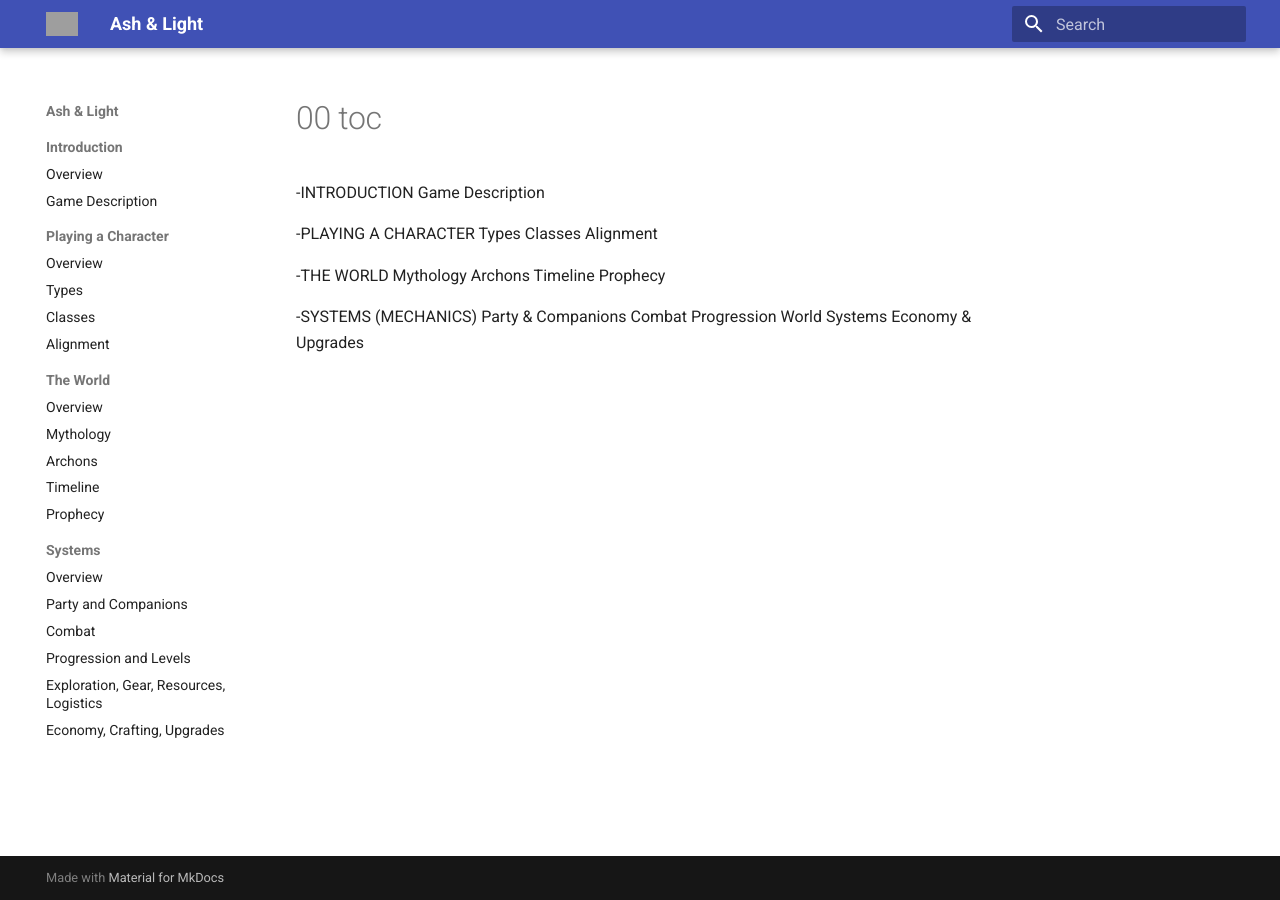
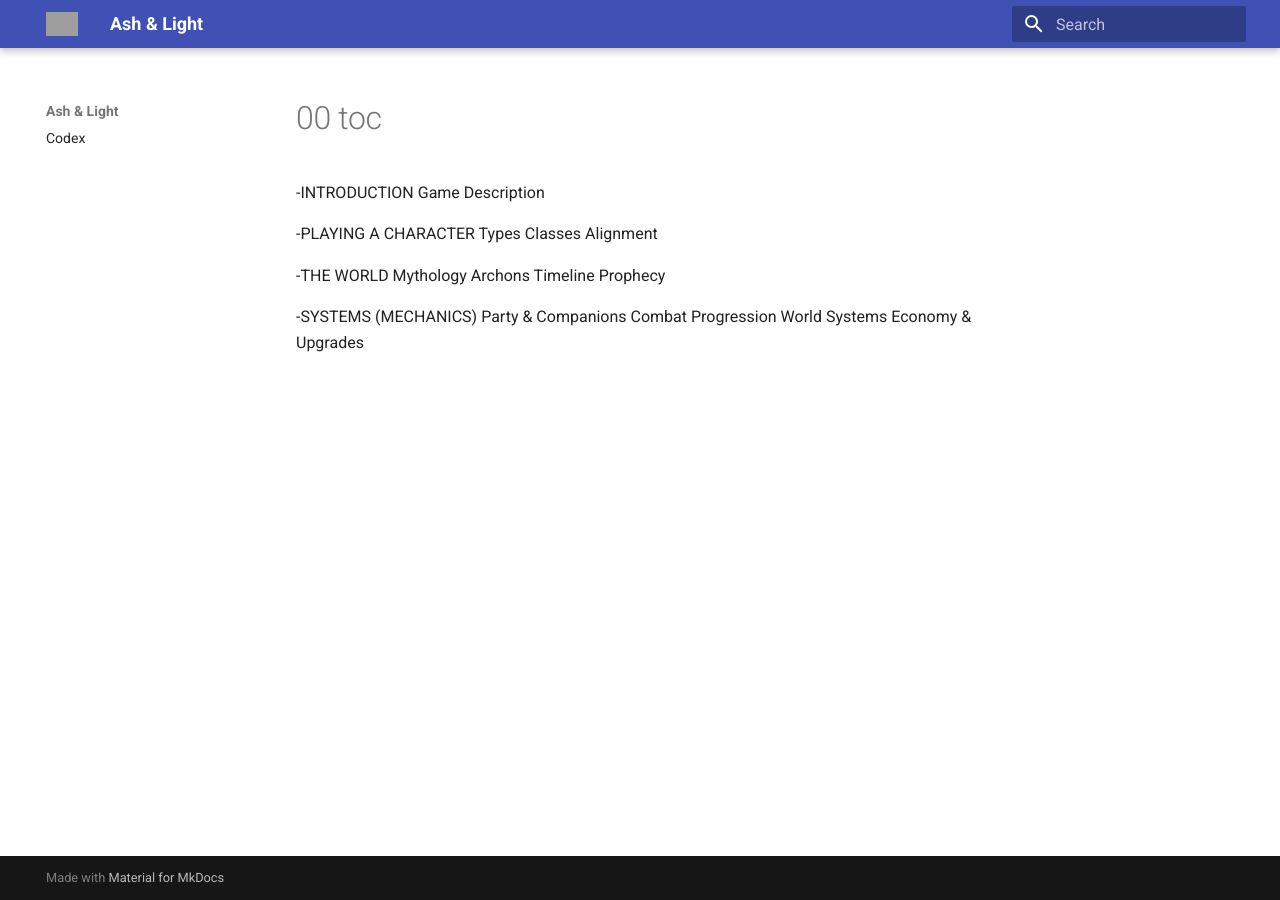
Before and after one commit to Realoid/ash-and-light, an MkDocs documentation site: the page built from docs/00_toc/00_toc.md, in a window 1280 px wide. Built offline with MkDocs 1.6.1 and Material for MkDocs 9.7.7, drawn with Linux system fonts in a browser that asks for light colours; grey boxes are pictures that could not be loaded.

Commit message:
Normalize mkdocs nav to single-page anchor structure

```diff
--- a/mkdocs.yml
+++ b/mkdocs.yml
@@ -23,24 +23,4 @@ extra_css:
   - stylesheets/extra.css
 
 nav:
-  - Introduction:
-      - Overview: "/#introduction"
-      - Game Description: "/#introduction"
-  - Playing a Character:
-      - Overview: "/#playing-a-character"
-      - Types: "/#playing-a-character"
-      - Classes: "/#playing-a-character"
-      - Alignment: "/#playing-a-character"
-  - The World:
-      - Overview: "/#the-world"
-      - Mythology: "/#the-world"
-      - Archons: "/#the-world"
-      - Timeline: "/#the-world"
-      - Prophecy: "/#the-world"
-  - Systems:
-      - Overview: "/#systems"
-      - Party and Companions: "/#systems"
-      - Combat: "/#systems"
-      - Progression and Levels: "/#systems"
-      - Exploration, Gear, Resources, Logistics: "/#systems"
-      - Economy, Crafting, Upgrades: "/#systems"
+  - Codex: index.md
```
